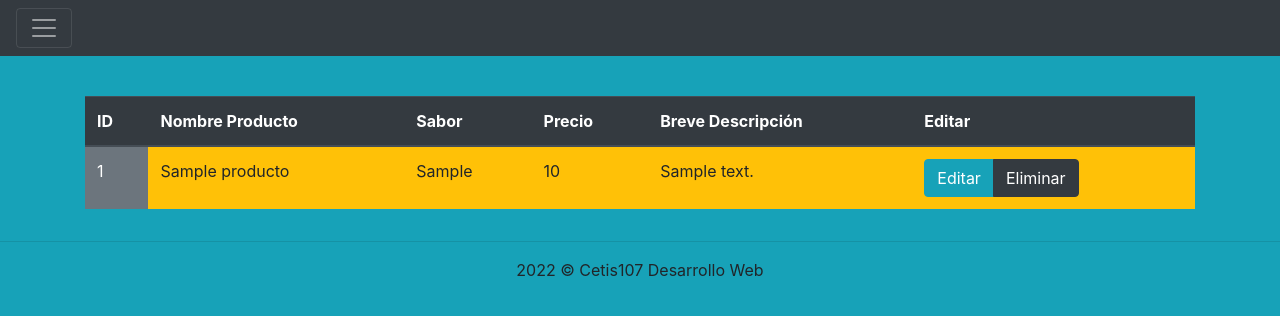
After one commit to Alexander37ss/TiendaBonIce_Parcial2, a PHP site: page /consultarDatos.php in a window 1280 px wide. The commit adds this page. Shown: the top 316 px of the page. Run offline with PHP 8.4, Linux system fonts and the light colour scheme; tables that the repository leaves empty or names only in its code hold one stand-in row (values such as "Sample post").

Commit message:
Crear conexión con BD y Visualizar los Datos

```diff
--- /dev/null
+++ b/TiendaBonIce_Parcial2/conexionConBD.php
@@ -0,0 +1,10 @@
+<?php
+    # Esto nos permite conectarnos con la base de datos practica_web
+
+    $server = "localhost";
+    $user = "root";
+    $password = "";
+    $database = "BonIceBD";
+
+    $conexion = new mysqli($server, $user, $password, $database);
+?>
--- /dev/null
+++ b/TiendaBonIce_Parcial2/consultarDatos.php
@@ -0,0 +1,81 @@
+<!DOCTYPE html>
+<html lang="en">
+<head>
+    <meta charset="UTF-8">
+    <meta http-equiv="X-UA-Compatible" content="IE=edge">
+    <meta name="viewport" content="width=device-width, initial-scale=1.0">
+    <title>BonIce</title>
+    <link rel="stylesheet" href="css/bootstrap.css">
+    <script src="js/jquery-3.6.1.js"></script>
+</head>
+<style>
+    .fondo{
+        background-color: #17a2b8;
+    }
+</style>
+<body class="fondo">
+
+    <?php
+
+        include 'conexionConBD.php';
+        /*
+            Esto nos dice que lo BD que seleccionamos
+            (en este caso BonIceBD)
+            y la tabla es productos
+        */
+        $sql = "select * from productos";
+        $datos = $conexion->query($sql);
+
+    ?>
+
+    <?php include 'menu.php'; ?>
+    <br><br><br><br>
+    <div class="container" >
+        <div class="row">
+            <div class="col-12">
+                <table class="table table-hover">
+                    <thead class="thead-dark">
+                        <tr>
+                            <th >ID</th>
+                            <th>Nombre Producto</th>
+                            <th>Sabor</th>
+                            <th>Precio</th>
+                            <th>Breve Descripción</th>
+                            <th>Editar</th>
+                        </tr>
+                    </thead>
+                    <tbody>
+                      <?php if($datos->num_rows > 0) {
+                          while($row = $datos->fetch_assoc()) {
+                      ?>
+                        <tr class="bg-warning">
+                            <td class="bg-secondary text-white"><?php echo $row["id"]; ?></td>
+                            <td><?php echo $row["nombre_producto"]; ?></td>
+                            <td><?php echo $row["sabor"]; ?></td>
+                            <td><?php echo $row["precio"]; ?></td>
+                            <td><?php echo $row["breve_descripcion"]; ?></td>
+                            <td>
+                                <div class="btn-group" role="group" aria-label="Basic example">
+                                    <button href="" type="button" class="btn btn-info">Editar</button>
+                                    <button href="" type="button" class="btn btn-dark">Eliminar</button>
+                                </div>
+                            </td>
+                        </tr>
+                      <?php
+                      }
+                    }
+                    $conexion->close();
+                      ?>
+                    </tbody>
+                </table>
+            </div>
+        </div>
+    </div>
+
+    <footer class="text-center">
+        <hr>
+        2022 &copy; Cetis107 Desarrollo Web
+    </footer>
+    <script src="js/bootstrap.js"></script>
+</body>
+</html>
--- a/TiendaBonIce_Parcial2/menu.php
+++ b/TiendaBonIce_Parcial2/menu.php
@@ -4,11 +4,12 @@
       <h5 class="text-white h4"><a class="navbar-brand" href="index.php"><img src="img/pinguino.png" alt="" width="75px"></a></h5>
             <span class="text-muted">
                     <a class="text-white h4" href="index.php">Inicio</a><br>
-                    <a class="text-white h4" href="">Registrar</a><br>
-                    <a class="text-white h4" href="">Consultar</a>
+                    <a class="text-white h4" href="#">Registrar</a><br>
+                    <a class="text-white h4" href="consultarDatos.php">Consultar</a>
             </span>
     </div>
   </div>
+
   <nav class="navbar navbar-dark bg-dark">
     <button class="navbar-toggler" type="button" data-toggle="collapse" data-target="#navbarToggleExternalContent" aria-controls="navbarToggleExternalContent" aria-expanded="false" aria-label="Toggle navigation">
       <span class="navbar-toggler-icon"></span>
```
Also changed, not shown: TiendaBonIce_Parcial2/index.php (+4 -5 lines).
